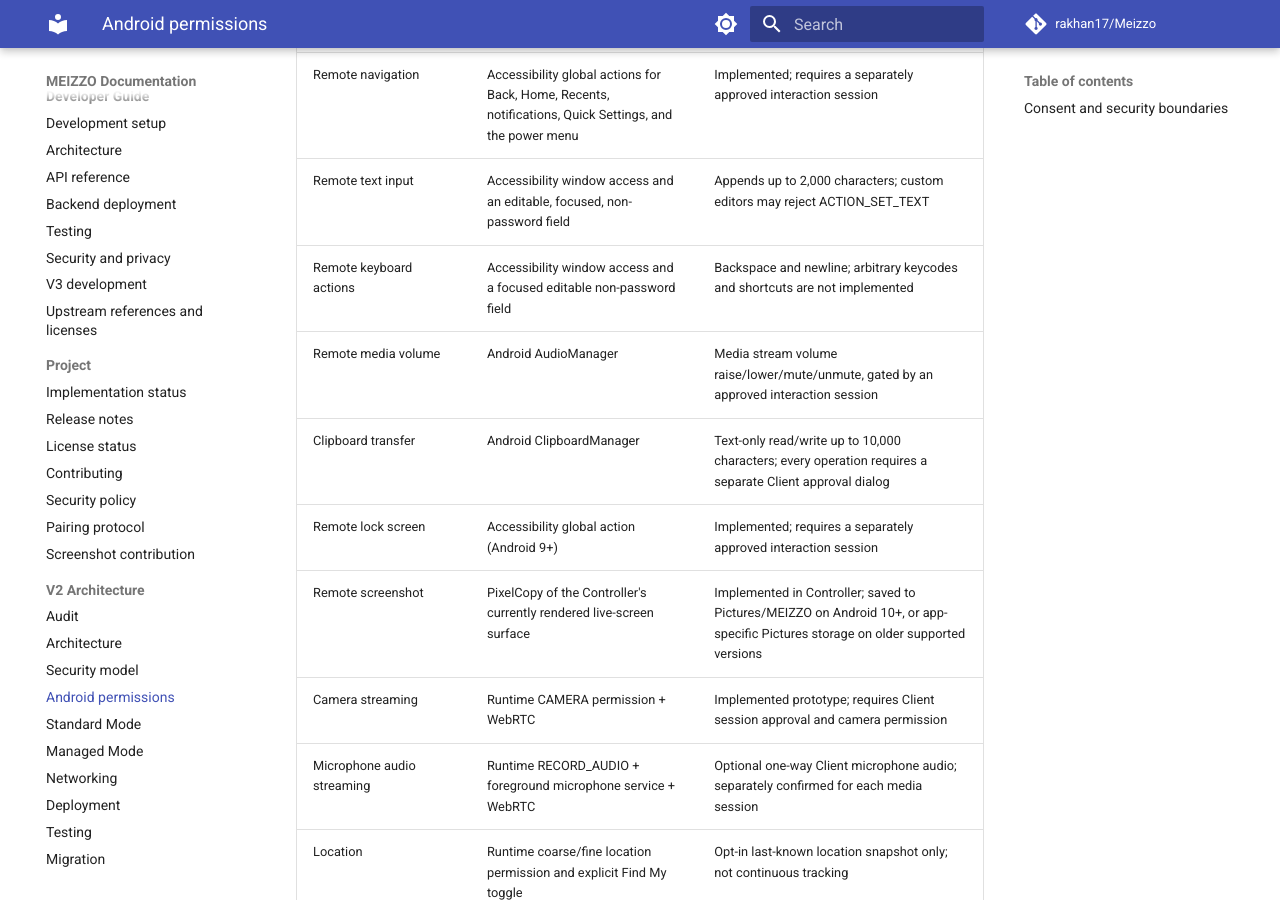
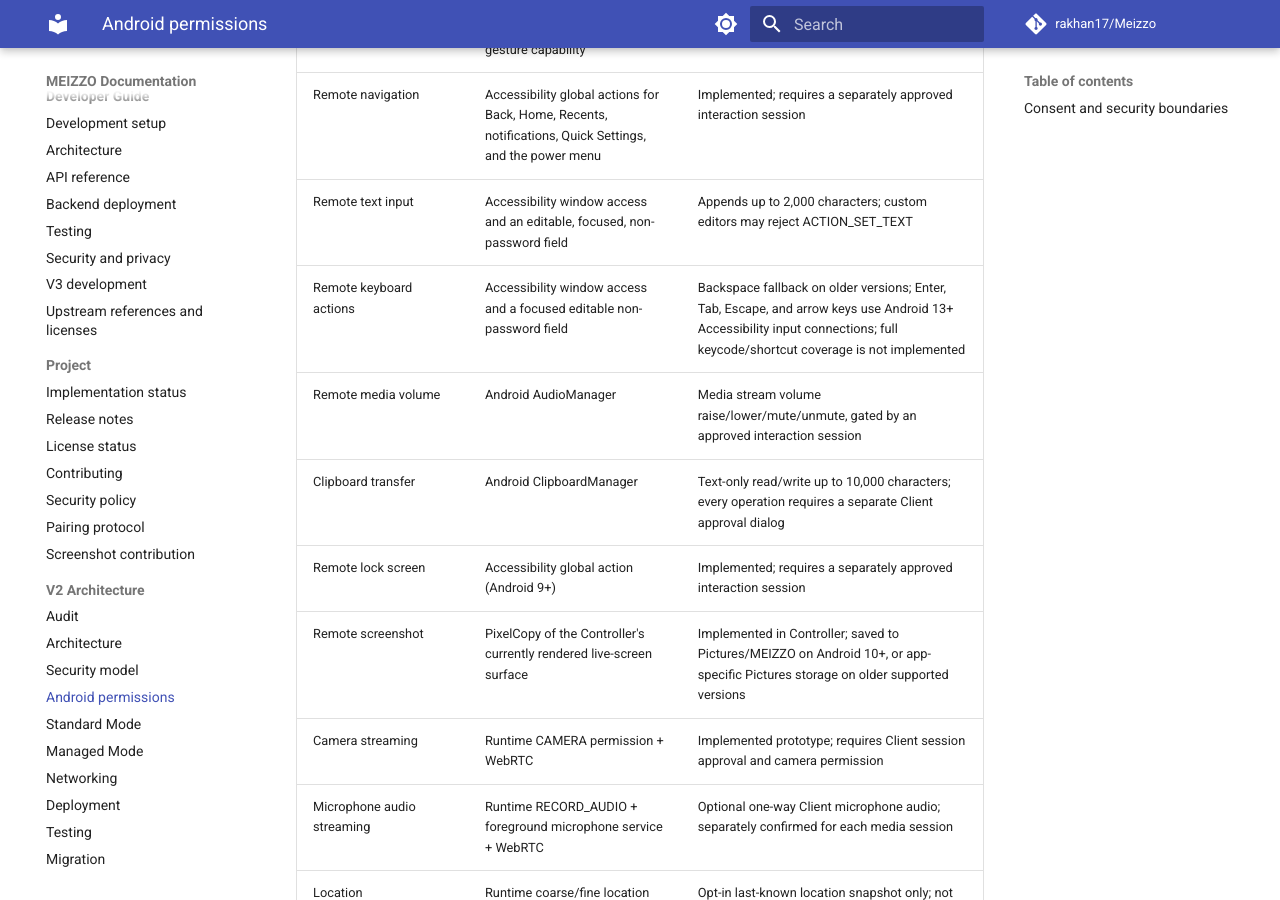
Before and after one commit to rakhan17/Meizzo, an MkDocs documentation site: the page built from docs/v2/android-permissions.md, in a window 1280 px wide and 900 px high, scrolled down 596 px. Built offline with MkDocs 1.6.1 and Material for MkDocs 9.7.7, drawn with Linux system fonts in a browser that asks for light colours; comment, search, counter and statistics services are not loaded.

Commit message:
Document supported Android remote keyboard key events

```diff
--- a/docs/v2/android-permissions.md
+++ b/docs/v2/android-permissions.md
@@ -13,7 +13,7 @@ physical-device and cross-network acceptance work listed in the v3 roadmap.
 | Remote tap, swipe, and long-press | User-enabled AccessibilityService with gesture capability | Implemented; requires a separately approved interaction session |
 | Remote navigation | Accessibility global actions for Back, Home, Recents, notifications, Quick Settings, and the power menu | Implemented; requires a separately approved interaction session |
 | Remote text input | Accessibility window access and an editable, focused, non-password field | Appends up to 2,000 characters; custom editors may reject ACTION_SET_TEXT |
-| Remote keyboard actions | Accessibility window access and a focused editable non-password field | Backspace and newline; arbitrary keycodes and shortcuts are not implemented |
+| Remote keyboard actions | Accessibility window access and a focused editable non-password field | Backspace fallback on older versions; Enter, Tab, Escape, and arrow keys use Android 13+ Accessibility input connections; full keycode/shortcut coverage is not implemented |
 | Remote media volume | Android AudioManager | Media stream volume raise/lower/mute/unmute, gated by an approved interaction session |
 | Clipboard transfer | Android ClipboardManager | Text-only read/write up to 10,000 characters; every operation requires a separate Client approval dialog |
 | Remote lock screen | Accessibility global action (Android 9+) | Implemented; requires a separately approved interaction session |
```
